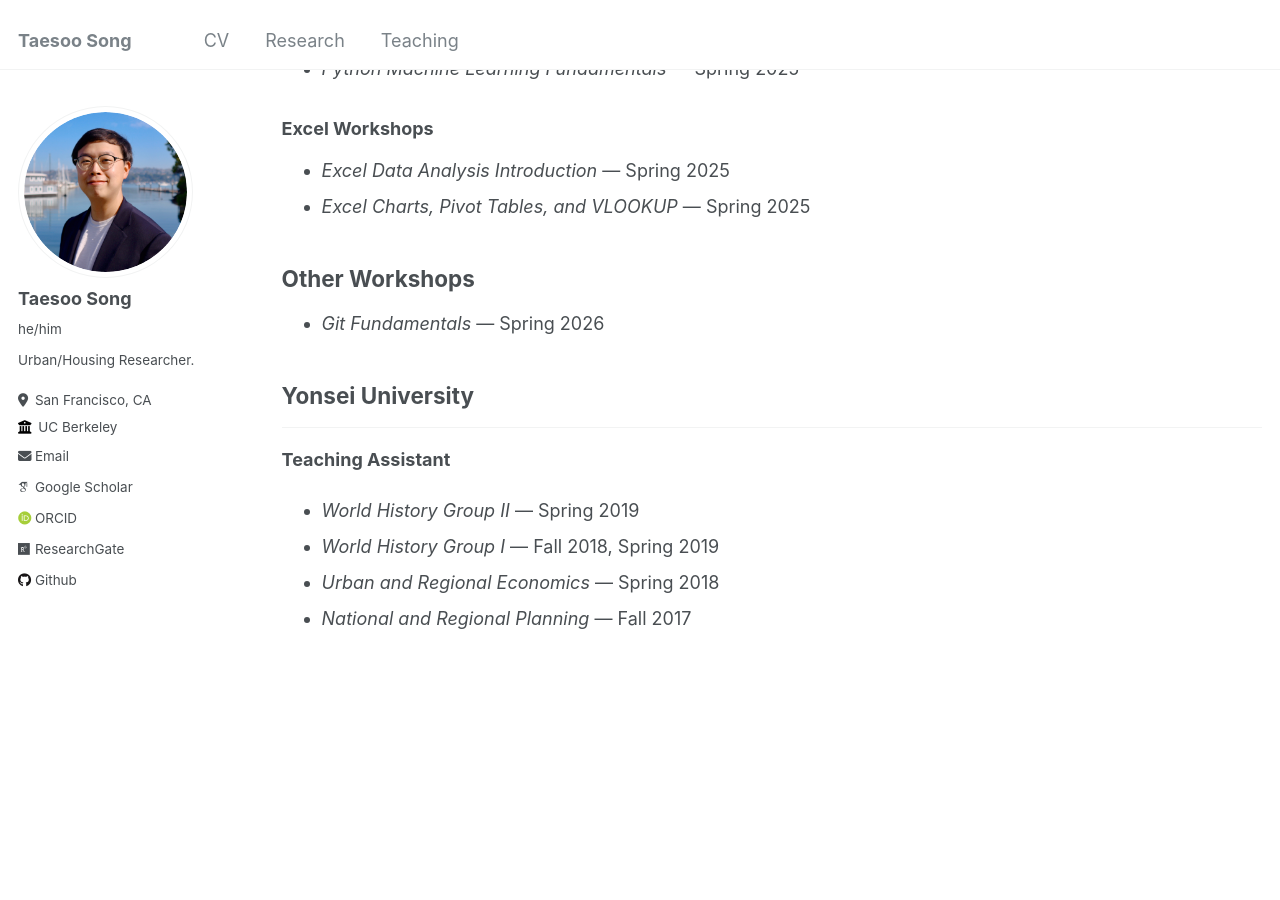
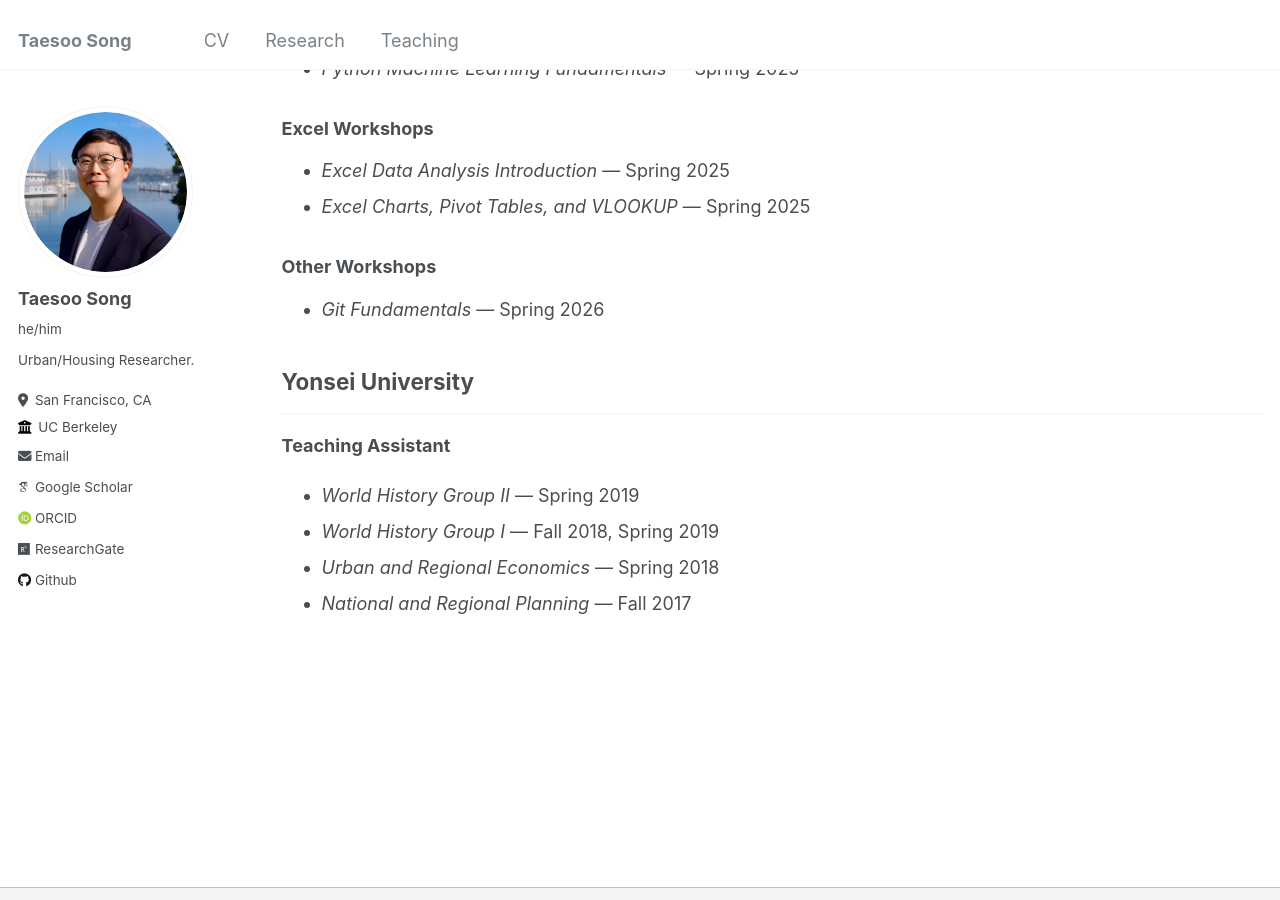
Before and after one commit to taesoosong/taesoosong.github.io, a Jekyll site: the page built from _pages/teaching.md, in a window 1280 px wide and 900 px high, scrolled down 1021 px. Built offline with Jekyll 4.4.1, drawn with Linux system fonts in a browser that asks for light colours; some web fonts are replaced.

```diff
--- a/_pages/teaching.md
+++ b/_pages/teaching.md
@@ -39,7 +39,7 @@ In this role, I have helped **develop workshop curricula** and **instructed** a
 - *Excel Data Analysis Introduction* — Spring 2025
 - *Excel Charts, Pivot Tables, and VLOOKUP* — Spring 2025
 
-## **Other Workshops**
+### **Other Workshops**
 - *Git Fundamentals* — Spring 2026
 
 ## **Yonsei University**
```
